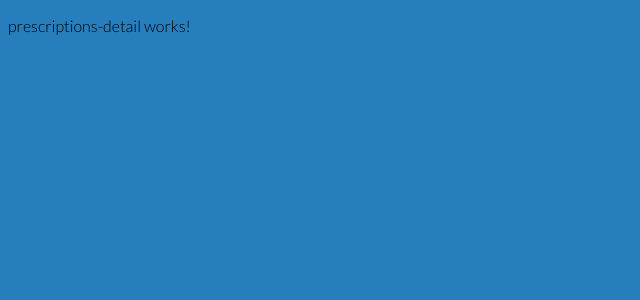
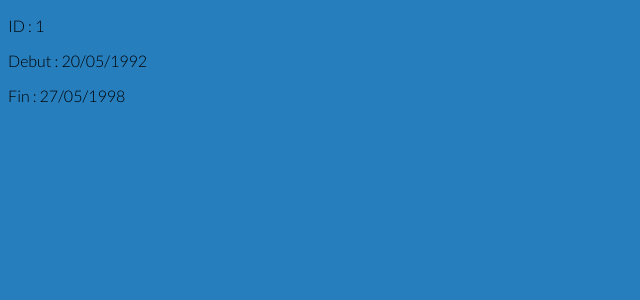
Before and after one commit to LoicSibilski/Medicaments, an Angular app in the folder angular-medicament/: page /prescriptions/detail/1 in a window 1280 px wide. Shown: the top 300 px of the page, without its empty margins (0-640 px from the left). Built offline with nearby package versions, Linux system fonts and the light colour scheme.

Commit message:
feat(users): ajout du travail de samy

```diff
--- a/angular-medicament/src/app/feature/prescription/pages/prescriptions-detail/prescriptions-detail.component.html
+++ b/angular-medicament/src/app/feature/prescription/pages/prescriptions-detail/prescriptions-detail.component.html
@@ -1 +1,5 @@
-<p>prescriptions-detail works!</p>
+<div class="container">
+    <p>ID : {{prescription.id}}</p>
+    <p>Debut : {{prescription.dateDebut | date:'dd/MM/yyyy'}}</p>
+    <p>Fin : {{prescription.dateFin | date:'dd/MM/yyyy'}}</p>
+</div>
--- a/angular-medicament/src/app/feature/prescription/pages/prescriptions-detail/prescriptions-detail.component.ts
+++ b/angular-medicament/src/app/feature/prescription/pages/prescriptions-detail/prescriptions-detail.component.ts
@@ -1,4 +1,7 @@
 import { Component, OnInit } from '@angular/core';
+import { ActivatedRoute } from '@angular/router';
+import { Prescription } from '../../models/prescription';
+import { PrescriptionService } from '../../services/prescription.service';
 
 @Component({
   selector: 'app-prescriptions-detail',
@@ -7,9 +10,16 @@ import { Component, OnInit } from '@angular/core';
 })
 export class PrescriptionsDetailComponent implements OnInit {
 
-  constructor() { }
+  prescription: Prescription;
+
+  constructor(private prescrService : PrescriptionService, private activatedRoute: ActivatedRoute) { }
 
   ngOnInit(): void {
+    let id = Number.parseInt(this.activatedRoute.snapshot.paramMap.get('id'));
+    this.prescription = this.prescrService.findById(id);
+    /* this.activatedRoute.queryParams.subscribe(params=>{
+      this.prescription = this.prescrService.findById(params['id']);
+    })
+    */
   }
-
 }
--- a/angular-medicament/src/app/feature/prescription/pages/prescriptions-list/prescriptions-list.component.html
+++ b/angular-medicament/src/app/feature/prescription/pages/prescriptions-list/prescriptions-list.component.html
@@ -4,7 +4,7 @@
         <p>Debut : {{prescr.dateDebut | date:'dd/MM/yyyy'}}</p>
         <p>Fin : {{prescr.dateFin | date:'dd/MM/yyyy'}}</p>
         <div id="button-container">
-            <button routerLink="/prescriptions/detail/{{prescr.id}}">Voir details</button>
+            <button routerLink="['/prescriptions/detail',{{prescr.id}}]">Voir details</button>
         </div>
     </div>
     <div id="button-container">
--- a/angular-medicament/src/app/feature/prescription/pages/prescriptions-list/prescriptions-list.component.ts
+++ b/angular-medicament/src/app/feature/prescription/pages/prescriptions-list/prescriptions-list.component.ts
@@ -15,7 +15,6 @@ export class PrescriptionsListComponent implements OnInit {
 
   ngOnInit(): void {
     this.prescriptions = this.prescrService.findAll();
-
   }
 
 }
```
